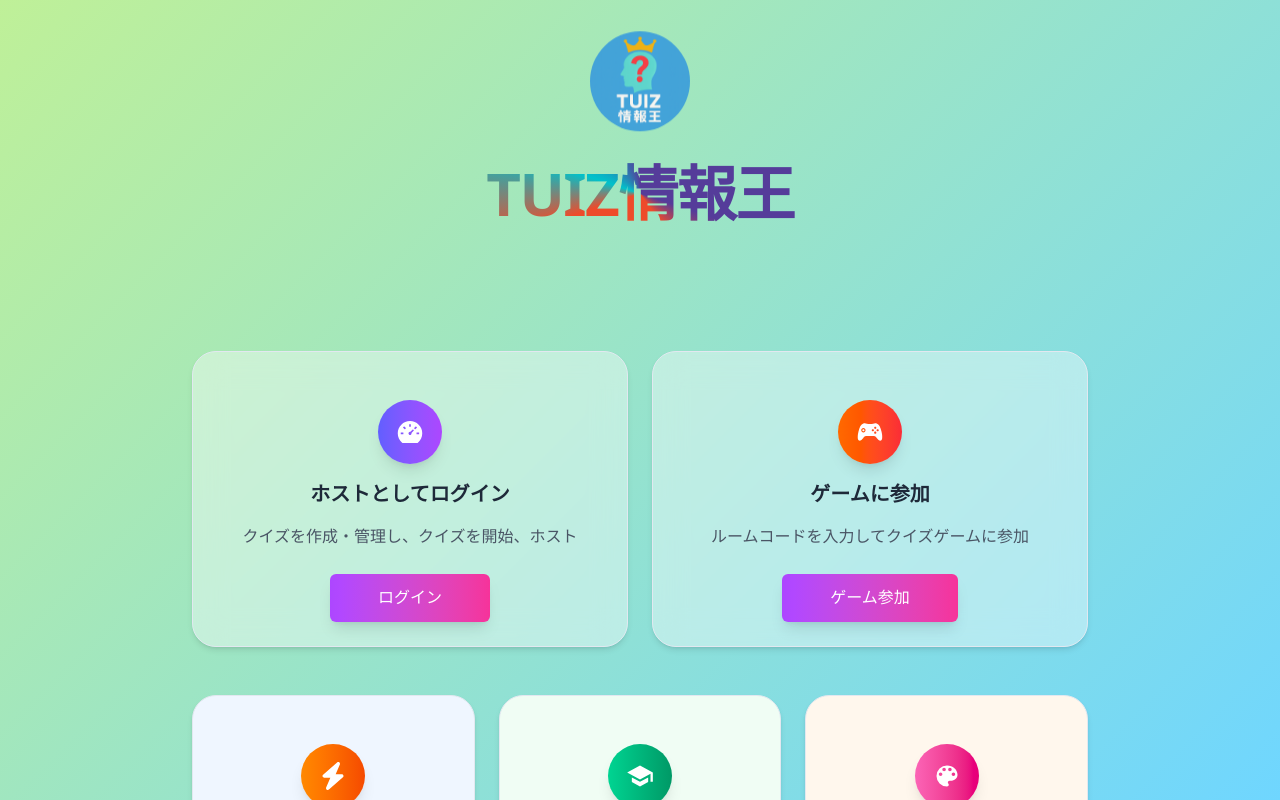
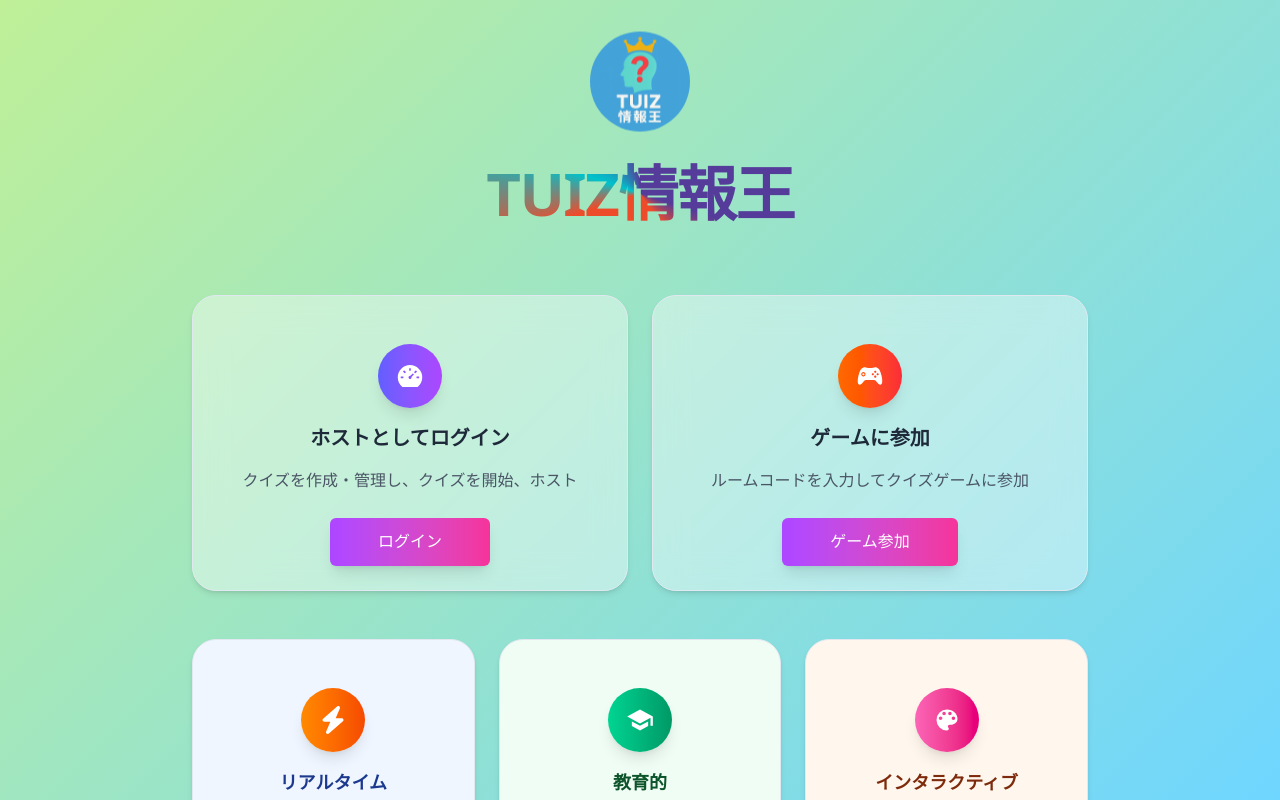
Before and after one commit to PandaDev0069/tuiz-frontend, a Next.js app: page / in a window 1280 px wide. Shown: the top 800 px of the page. Built offline with nearby package versions, Linux system fonts and the light colour scheme; no server answers.

Commit message:
fix: adjust margin for layout sections to improve spacing

```diff
--- a/src/app/page.tsx
+++ b/src/app/page.tsx
@@ -30,7 +30,7 @@ export default function Page() {
 
       <Main>
         <Container size="lg">
-          <section className="mt-8">
+          <section className="mt-2">
             <div className="grid grid-cols-1 md:grid-cols-2 gap-6 max-w-4xl mx-auto">
               <Card
                 variant="glass"
--- a/src/components/ui/layout.tsx
+++ b/src/components/ui/layout.tsx
@@ -10,7 +10,7 @@ Header.displayName = 'Header';
 
 const Main = React.forwardRef<HTMLElement, React.HTMLAttributes<HTMLElement>>(
   ({ className, ...props }, ref) => (
-    <main ref={ref} className={cn('flex-1 py-8', className)} {...props} />
+    <main ref={ref} className={cn('flex-1', className)} {...props} />
   ),
 );
 Main.displayName = 'Main';
```
